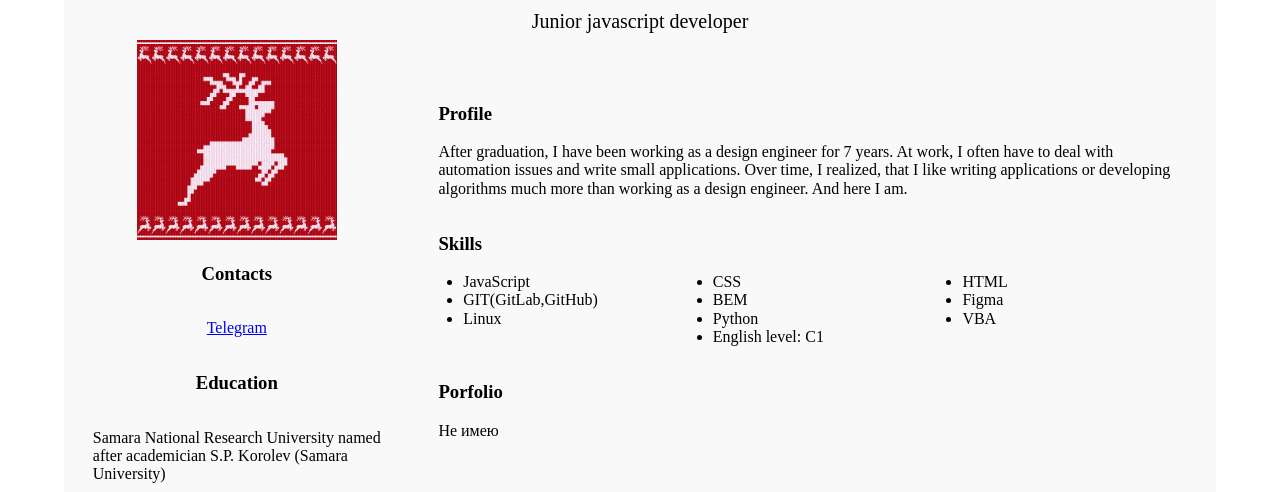
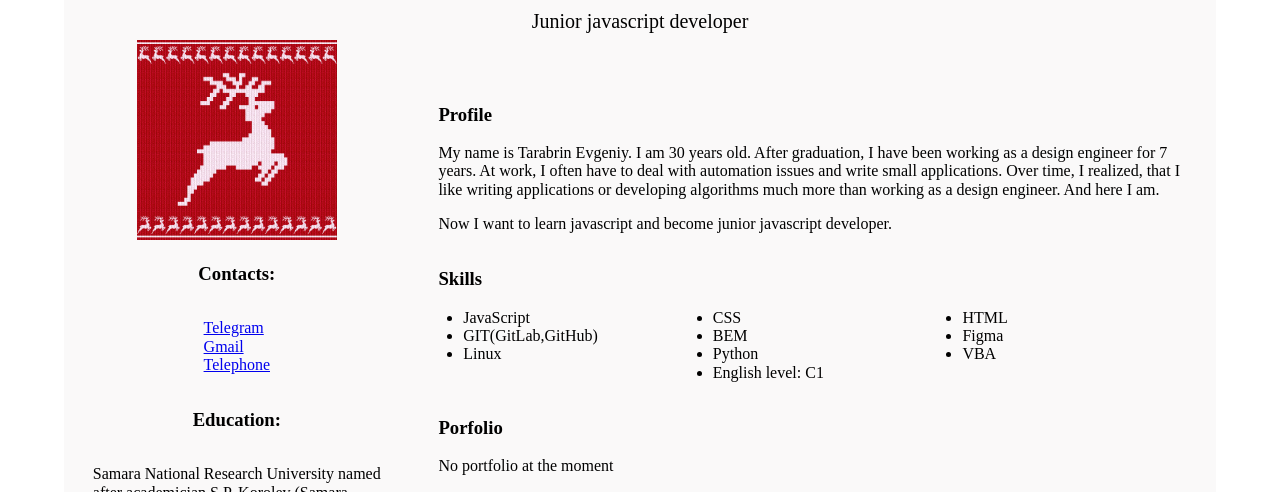
Before and after one commit to mistersviter/rsschool-cv, a plain HTML site: page index.html in a window 1280 px wide. Shown: the part 60-552 px from the top of the page. Drawn offline with Linux system fonts and the light colour scheme.

Commit message:
feat: add more information

```diff
--- a/index.html
+++ b/index.html
@@ -20,15 +20,21 @@
             <img src="assets/image/deers.png" alt="My Photo" />
           </div>
           <div class="container__main__aside__contacts">
-            <h3>Contacts</h3>
+            <h3>Contacts:</h3>
             <ul>
               <li>
                 <a href="https://t.me/ETarabrin">Telegram</a>
               </li>
+              <li>
+                <a href="mailto:mistersviter@gmail.com">Gmail</a>
+              </li>
+              <li>
+                <a href="tel:+79277192141">Telephone</a>
+              </li>
             </ul>
           </div>
           <div class="container__main__aside__education">
-            <h3>Education</h3>
+            <h3>Education:</h3>
             <p>
               Samara National Research University named after academician S.P.
               Korolev (Samara University)
@@ -39,11 +45,16 @@
           <div class="container__main__content__profile">
             <h3>Profile</h3>
             <p>
-              After graduation, I have been working as a design engineer for 7
-              years. At work, I often have to deal with automation issues and
-              write small applications. Over time, I realized, that I like
-              writing applications or developing algorithms much more than
-              working as a design engineer. And here I am.
+              My name is Tarabrin Evgeniy. I am 30 years old. After graduation,
+              I have been working as a design engineer for 7 years. At work, I
+              often have to deal with automation issues and write small
+              applications. Over time, I realized, that I like writing
+              applications or developing algorithms much more than working as a
+              design engineer. And here I am.
+            </p>
+            <p>
+              Now I want to learn javascript and become junior javascript
+              developer.
             </p>
           </div>
           <div class="container__main__content__skills">
@@ -64,7 +75,7 @@
           <div class="container__main__content__portfolio">
             <div class="container__main__content__portfolio__content">
               <h3>Porfolio</h3>
-              <p>Не имею</p>
+              <p>No portfolio at the moment</p>
             </div>
           </div>
         </div>
```
